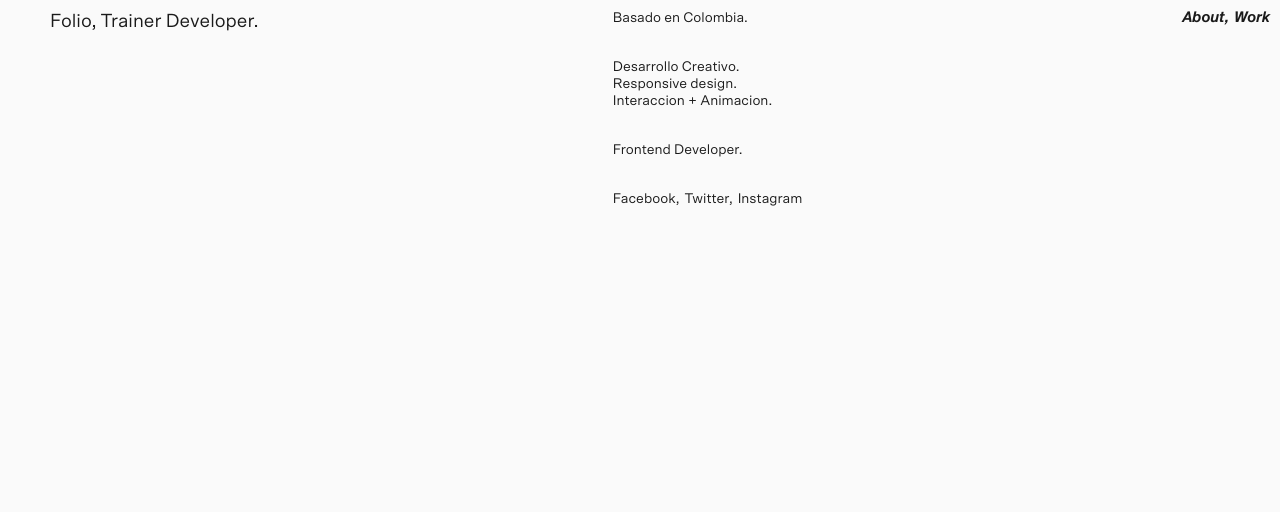
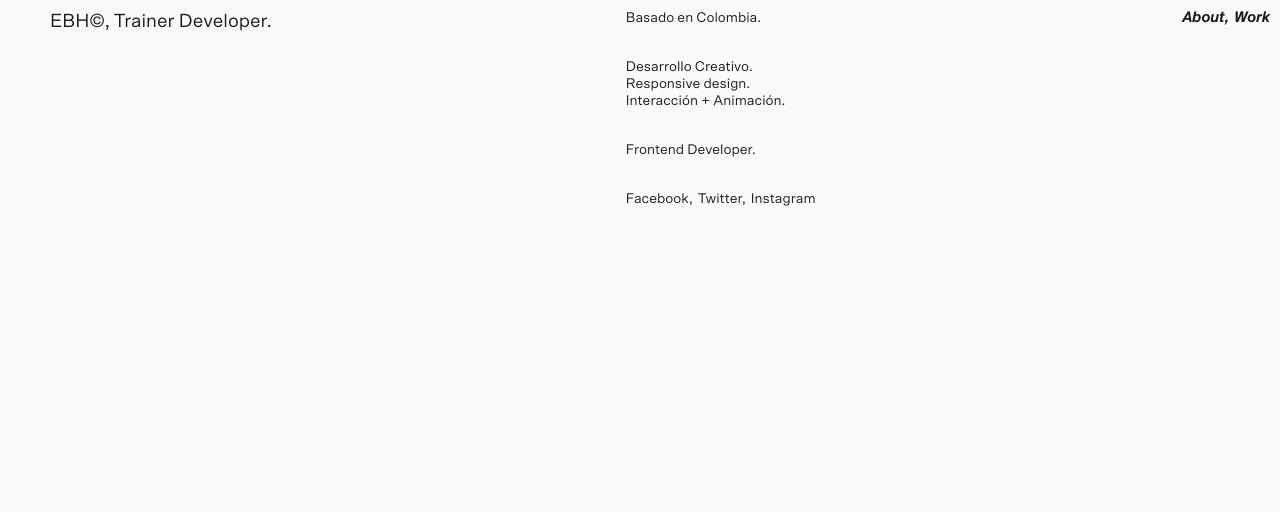
Before and after one commit to EstebanDBH1/marca-este, a plain HTML site: page index.html in a window 1280 px wide. Shown: the top 512 px of the page. Drawn offline with nearby package versions, Linux system fonts and the light colour scheme.

Commit message:
Update index.html

```diff
--- a/index.html
+++ b/index.html
@@ -13,7 +13,7 @@
       <header class="header">
         <nav class="nav container">
           <div class="col-ri txt-ri">
-            <p class="pr"><span>Folio, Trainer Developer.</span></p>
+            <p class="pr"><span>EBH©, Trainer Developer.</span></p>
 
             <div class="txt__container">
               <p class="p5"><span>Basado en Colombia.</span></p>
@@ -21,7 +21,7 @@
               <div class="txt">
                 <p class="p4"><span>Desarrollo Creativo.</span></p>
                 <p class="p3"><span>Responsive design.</span></p>
-                <p class="p1"><span>Interaccion + Animacion.</span></p>
+                <p class="p1"><span>Interacción + Animación.</span></p>
               </div>
 
               <p class="p0"><span>Frontend Developer.</span></p>
```
